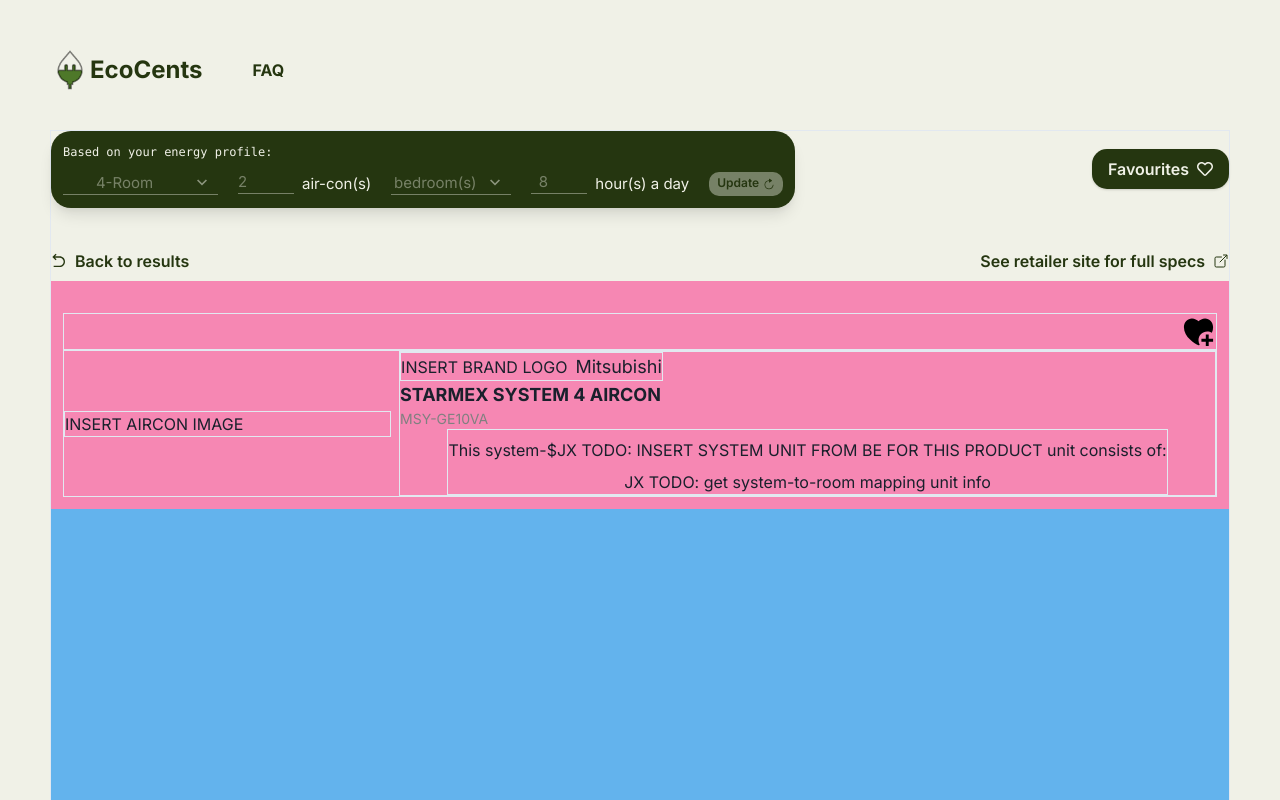
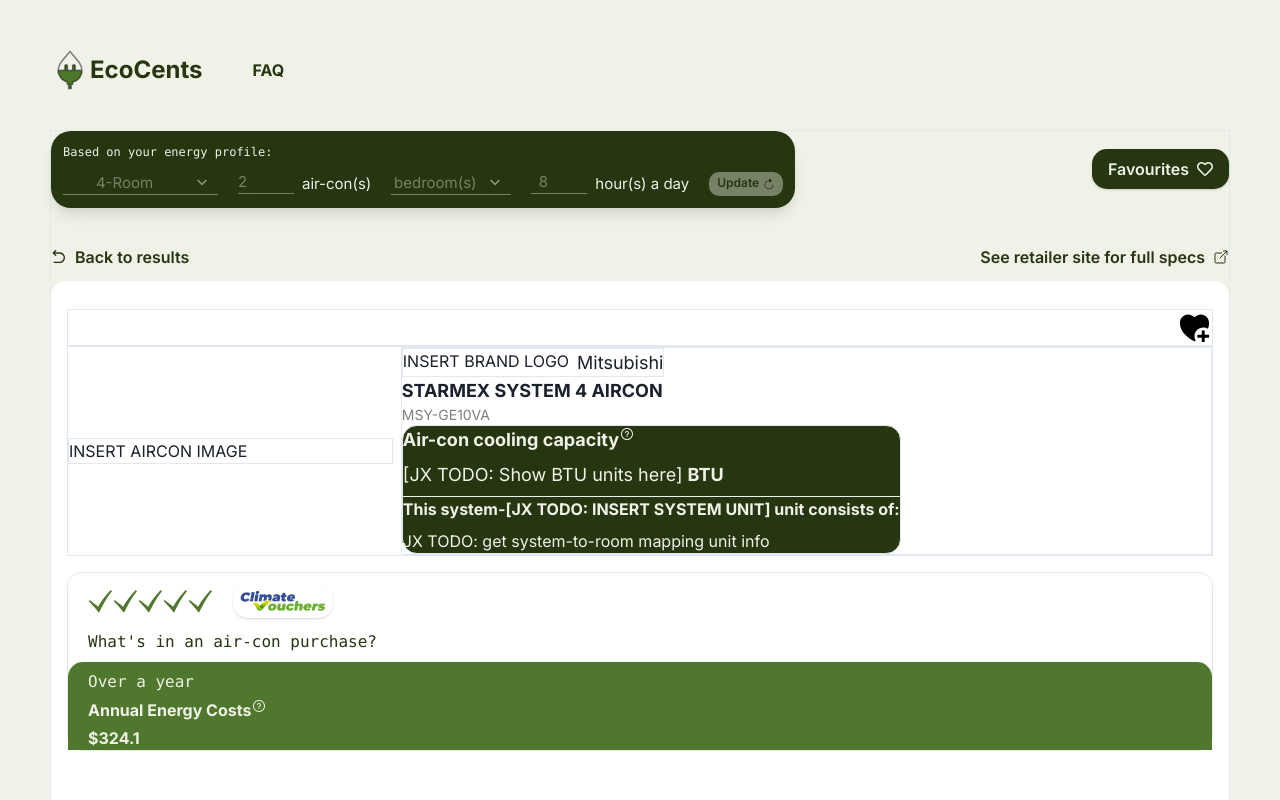
Before and after one commit to bfg-www/web, a Next.js app: page /profile/product-details/1 in a window 1280 px wide. Shown: the top 800 px of the page. Built offline with nearby package versions, Linux system fonts and the light colour scheme.

Commit message:
Create non-energy info section for product details

```diff
--- a/src/app/profile/product-details/[id]/page.tsx
+++ b/src/app/profile/product-details/[id]/page.tsx
@@ -1,19 +1,30 @@
 'use client'
 
-import EnergyProfileFormWidget from "@/app/ui/profile/EnergyProfileFormWidget";
-import { Box, Button, Flex, Grid, GridItem, HStack, Link, Text, VStack } from "@chakra-ui/react";
-import { FaRegHeart, } from "react-icons/fa";
-import { RiArrowGoBackLine } from "react-icons/ri";
-import { IoOpenOutline } from "react-icons/io5";
-import { TbWorldWww } from "react-icons/tb";
-import HeartIcon from "@/app/ui/product-details/FavouriteIcon";
-import { AirconWithDetail } from "@/app/ui/models/aircon-options";
-import CustomTooltip from "@/app/ui/profile/CustomTooltip";
-import { generateTickIcons } from "@/app/ui/profile/ProductCard";
-import Image from "next/image";
+import EnergyProfileFormWidget from '@/app/ui/profile/EnergyProfileFormWidget'
+import {
+  Box,
+  Button,
+  Card,
+  CardBody,
+  Flex,
+  Grid,
+  GridItem,
+  HStack,
+  Link,
+  Text,
+  VStack,
+} from '@chakra-ui/react'
+import { FaRegHeart } from 'react-icons/fa'
+import { RiArrowGoBackLine } from 'react-icons/ri'
+import { IoOpenOutline } from 'react-icons/io5'
+import { TbWorldWww } from 'react-icons/tb'
+import HeartIcon from '@/app/ui/product-details/FavouriteIcon'
+import { AirconWithDetail } from '@/app/ui/models/aircon-options'
+import CustomTooltip from '@/app/ui/profile/CustomTooltip'
+import { generateTickIcons } from '@/app/ui/profile/ProductCard'
+import Image from 'next/image'
 import climateVoucherLogo from '/public/climate-voucher-logo.png'
-import { capitalizeFirstLetter } from "@/app/ui/helpers";
-
+import { capitalizeFirstLetter } from '@/app/ui/helpers'
 
 // JX TODO: I'm not sure how to use the BTUs list to render the Air-con cooling capacity section and the system section. I'll put a placeholder for you.
 const AIRCON_WITH_DETAIL: AirconWithDetail = {
@@ -35,15 +46,18 @@
     id: 1,
     airconId: 1,
     url: 'https://www.harveynorman.com.sg/',
-    btus: []
-}
+    btus: [],
+  },
 }
 
 // TOOD: Wire up site redirection to retailer site, product.airconDetail.url?
 // TODO: Wire up favourites action to favourites list
 
-export default function Page({product = AIRCON_WITH_DETAIL} : {product: AirconWithDetail}) {
-
+export default function Page({
+  product = AIRCON_WITH_DETAIL,
+}: {
+  product: AirconWithDetail
+}) {
   const isClimateVoucherEligible = product.greenTicks === 5
   return (
     <Grid
@@ -73,50 +87,152 @@
           </Link>
         </HStack>
       </GridItem>
-      <GridItem area={'redirections'} pt={5}>
+      <GridItem area={'redirections'} pt={4}>
         <HStack justifyContent="space-between">
-          <Button variant="link" color="#253610" leftIcon={<RiArrowGoBackLine />}>Back to results</Button>
-          <Button variant="link" color="#253610" rightIcon={<IoOpenOutline/>} ><a href="https://www.harveynorman.com.sg/">See retailer site for full specs</a></Button>
+          <Button
+            variant="link"
+            color="#253610"
+            leftIcon={<RiArrowGoBackLine />}
+          >
+            Back to results
+          </Button>
+          <Button variant="link" color="#253610" rightIcon={<IoOpenOutline />}>
+            <a href="https://www.harveynorman.com.sg/">
+              See retailer site for full specs
+            </a>
+          </Button>
         </HStack>
       </GridItem>
-      <GridItem bg="pink.300" area={'non-energy-info'} p={3}>
+      <GridItem
+        borderTopRightRadius="15px"
+        borderTopLeftRadius="15px"
+        bg="white"
+        area={'non-energy-info'}
+        px={4}
+        py={2}
+      >
         <Flex justifyContent="flex-end" mt={5} borderWidth="1px">
-          <HeartIcon/>
+          <HeartIcon />
         </Flex>
         <HStack borderWidth="1px">
           <Box borderWidth="1px" width="40%">
             INSERT AIRCON IMAGE
           </Box>
-        <VStack borderWidth="1px" width="100%" spacing={0}>
-          <HStack borderWidth="1px" alignSelf="flex-start">
+          <VStack
+            borderWidth="1px"
+            width="100%"
+            spacing={0}
+            alignItems="flex-start"
+          >
+            <HStack borderWidth="1px" alignItems="flex-start">
               <Box>INSERT BRAND LOGO</Box>
               <Text fontSize="lg">{capitalizeFirstLetter(product.brand)}</Text>
             </HStack>
-          <Text as="b" fontSize="lg" alignSelf="flex-start">
+            <Text as="b" fontSize="lg">
               {product.name.toUpperCase()}
             </Text>
-          <Text fontSize="sm" alignSelf="flex-start" color="grey">
+            <Text fontSize="sm" color="grey">
               {product.model.toUpperCase()}
             </Text>
-          <VStack borderWidth="1px">
-            <VStack></VStack>
-            <VStack>
-              <Text>This system-${'JX TODO: INSERT SYSTEM UNIT FROM BE FOR THIS PRODUCT'} unit consists of:</Text>
-              <Text>JX TODO: get system-to-room mapping unit info</Text>
+            <VStack
+              borderWidth="1px"
+              borderRadius="15px"
+              bg="#253610"
+              alignItems="flex-start"
+            >
+              <VStack alignItems="flex-start">
+                <Flex>
+                  <Text as="b" fontSize="lg" color="#F0F1E7">
+                    Air-con cooling capacity
+                  </Text>
+                  <CustomTooltip content="To be added" color="#F0F1E7" />
+                </Flex>
+                <Text fontSize="lg" color="#F0F1E7">
+                  {'[JX TODO: Show BTU units here]'} <strong>BTU</strong>
+                </Text>
+              </VStack>
+              <VStack
+                borderTop="1px"
+                borderWidth="80%"
+                borderColor="#F0F1E7"
+                alignItems="flex-start"
+              >
+                <Text color="#F0F1E7" as="b" fontSize="md">
+                  This system-{'[JX TODO: INSERT SYSTEM UNIT]'} unit consists
+                  of:
+                </Text>
+                <Text color="#F0F1E7">
+                  JX TODO: get system-to-room mapping unit info
+                </Text>
               </VStack>
             </VStack>
           </VStack>
         </HStack>
       </GridItem>
-      <GridItem bg="blue.300" area={'energy-info'}>
+      <GridItem area={'energy-info'} bg="white" px={4} pt={2}>
+        <VStack
+          bg="white"
+          borderRadius="15px"
+          alignItems="flex-start"
+          width="100%"
+          borderWidth="1px"
+        >
+          <VStack alignItems="flex-start" width="100%" px={5} py={0} rowGap={0}>
+            <HStack
+              spacing={5}
+              width="100%"
+              borderTopRightRadius="15px"
+              borderTopLeftRadius="15px"
+              py={3}
+            >
+              <HStack spacing={0}>
+                {generateTickIcons(Number(product.greenTicks))}
+              </HStack>
+              {isClimateVoucherEligible && (
+                <Box width="100px" borderRadius="15px" boxShadow="base">
+                  <Image
+                    src={climateVoucherLogo}
+                    alt="Logo of government-issued climate vouchers"
+                    width={100}
+                  />
+                </Box>
+              )}
+            </HStack>
+            <Text as="kbd" size="lg" color="#253610">
+              What's in an air-con purchase?
+            </Text>
+          </VStack>
+          <VStack
+            bg="#4F772D"
+            alignSelf="flex-start"
+            width="100%"
+            borderTopRightRadius="15px"
+            borderTopLeftRadius="15px"
+            px={5}
+            alignItems="flex-start"
+            rowGap={1}
+          >
+            <Text as="kbd" size="lg" color="#F0F1E7" pt={2}>
+              Over a year
+            </Text>
+            <Flex>
+              <Text as="b" size="lg" color="#F0F1E7" p={0}>
+                Annual Energy Costs
+              </Text>
+              <CustomTooltip content="To be added" color="#F0F1E7" />
+            </Flex>
+            <Text as="b" size="lg" color="#F0F1E7" p={0}>
+              ${product.annualEnergyCost}
+            </Text>
+          </VStack>
+        </VStack>
       </GridItem>
     </Grid>
   )
-
 }
 
-
-{/* <HStack alignSelf="flex-start" spacing="150px" borderWidth="1px">
+{
+  /* <HStack alignSelf="flex-start" spacing="150px" borderWidth="1px">
             <VStack>
               <Text as="b" fontSize="lg">
                 Price
@@ -155,4 +271,5 @@
                 />
               </Box>
             )}
-          </HStack> */}
+          </HStack> */
+}
```
Lines whose indentation alone changed are shown as unchanged.
